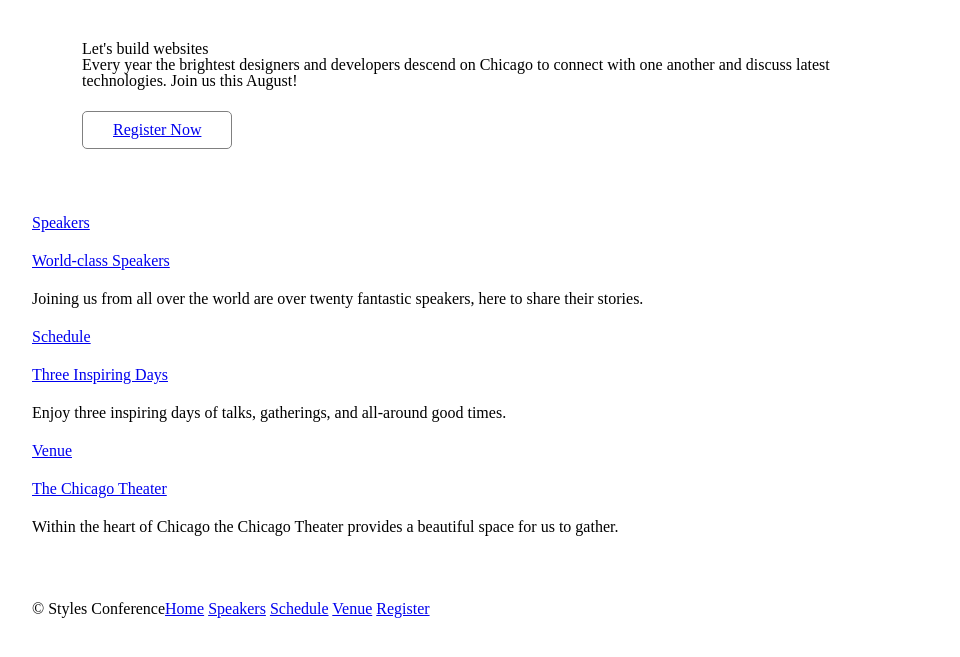
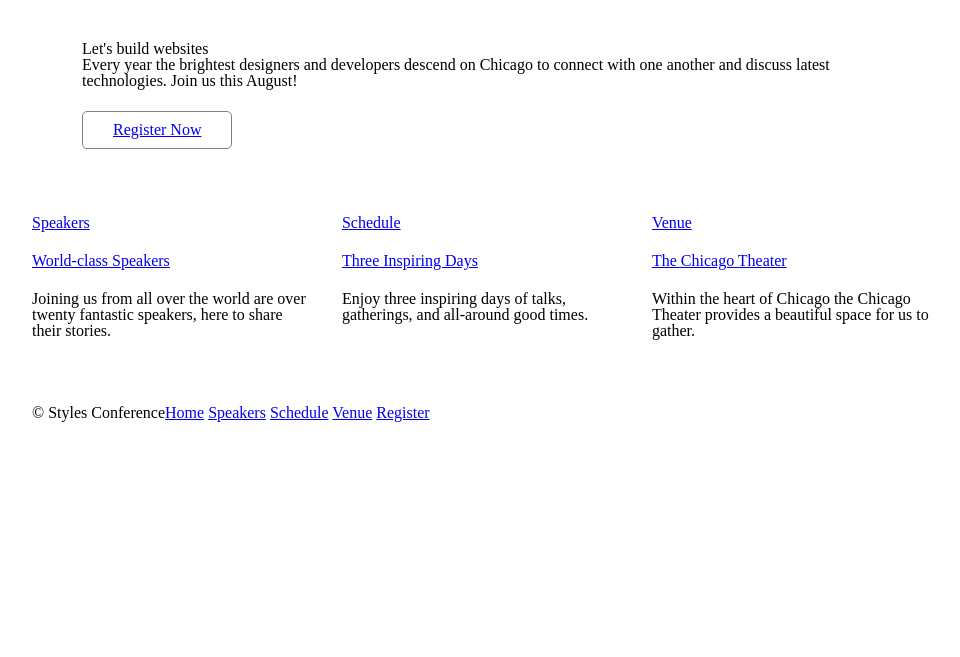
Before and after one commit to atungare/htmlcss, a plain HTML site: page index.html in a window 1280 px wide. Shown: the part 101-758 px from the top of the page, without its empty margins (158-1118 px from the left). Drawn offline with Linux system fonts and the light colour scheme.

Commit message:
lesson 5 pt 2: grid with columns

```diff
--- a/assets/stylesheets/main.css
+++ b/assets/stylesheets/main.css
@@ -12,11 +12,31 @@
           box-sizing: border-box;
 }
 
+.container, .grid {
+  margin: 0 auto;
+  width: 960px;
+}
+
 .container {
-  margin: 0 auto;
   padding-left: 30px;
   padding-right: 30px;
-  width: 960px;
+}
+
+.col-1-3 {
+  width: 33.33%;
+}
+.col-2-3 {
+  width: 66.66%;
+}
+
+.col-1-3, .col-2-3 {
+  display: inline-block;
+  vertical-align: top;
+}
+
+.grid, .col-1-3, .col-2-3 {
+  padding-left: 15px;
+  padding-right: 15px;
 }
 
 /*
--- a/index.html
+++ b/index.html
@@ -25,22 +25,22 @@
       <p>Every year the brightest designers and developers descend on Chicago to connect with one another and discuss latest technologies.  Join us this August!</p>
       <a href="register.html" class="btn btn-alt">Register Now</a>
     </section>
-    <section class="container">
-      <section>
+    <section class="grid">
+      <section class="col-1-3">
         <a href="speakers.html">
           <h5>Speakers</h5>
           <h3>World-class Speakers</h3>
         </a>
         <p>Joining us from all over the world are over twenty fantastic speakers, here to share their stories.</p>
-      </section>
-      <section>
+      </section><!--
+   --><section class="col-1-3">
         <a href="schedule.html">
           <h5>Schedule</h5>
           <h3>Three Inspiring Days</h3>
         </a>
         <p>Enjoy three inspiring days of talks, gatherings, and all-around good times.</p>
-      </section>
-      <section>
+      </section><!--
+   --><section class="col-1-3">
         <a href="venue.html">
           <h5>Venue</h5>
           <h3>The Chicago Theater</h3>
```
